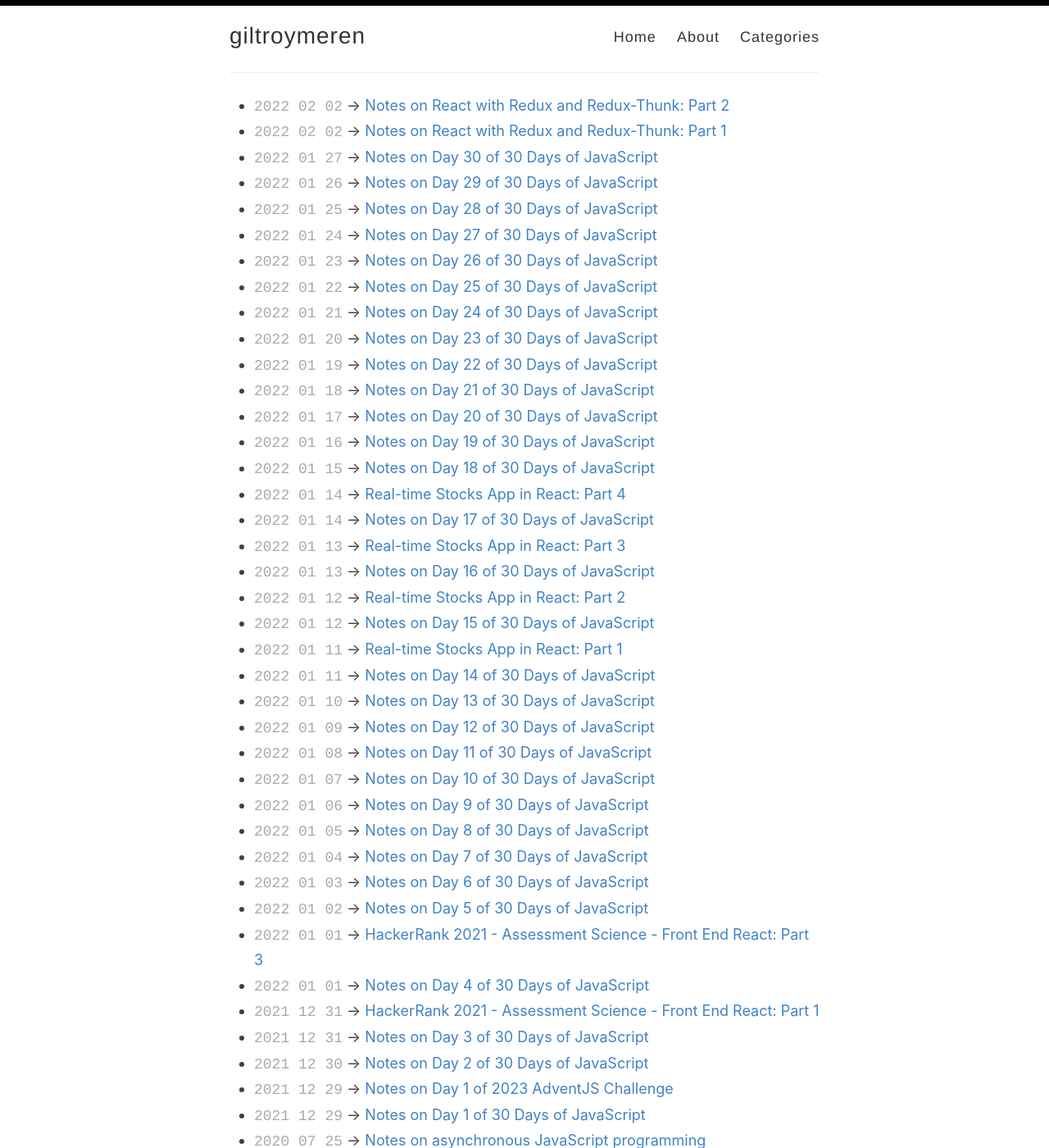
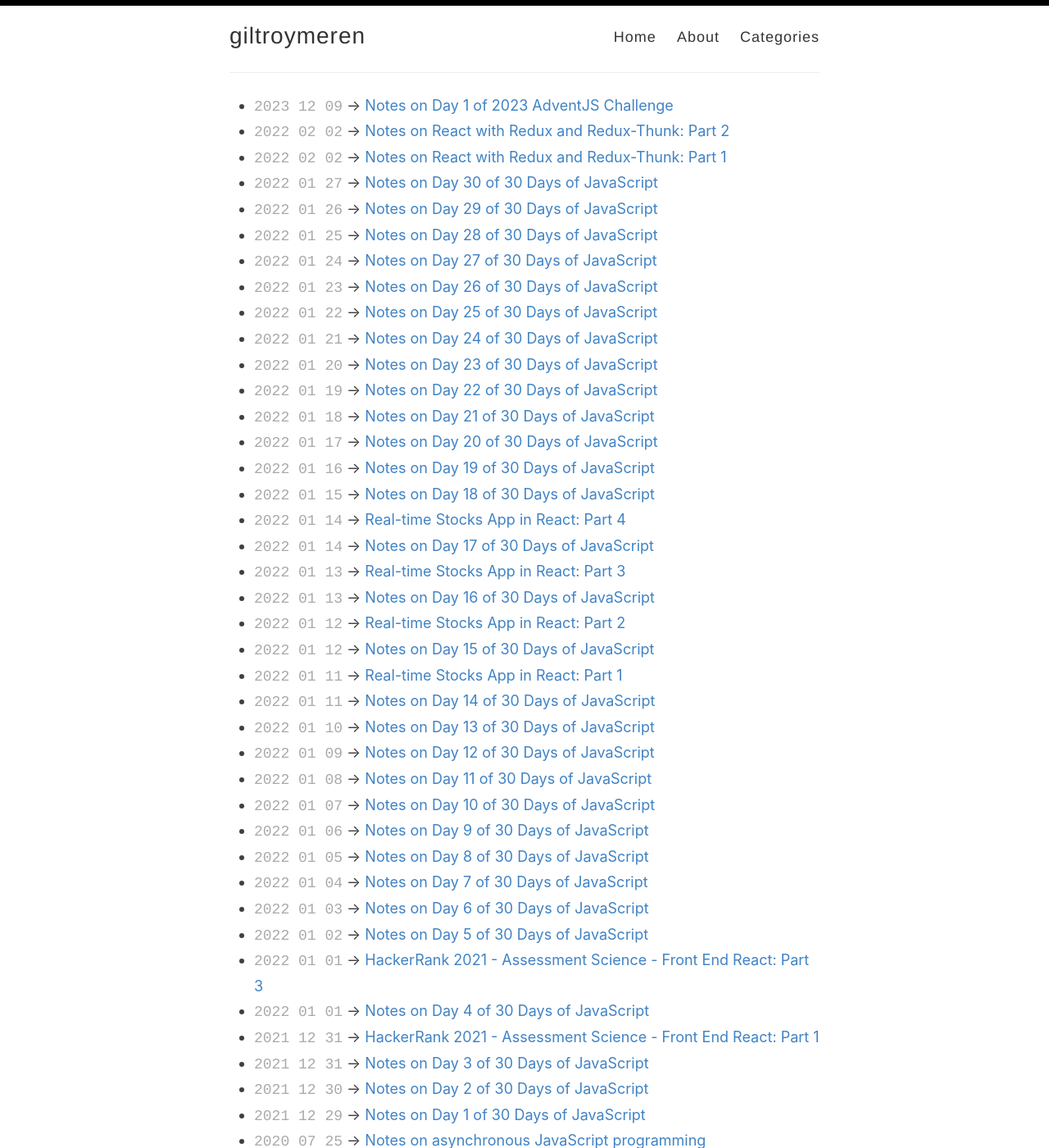
Before and after one commit to giltroymeren/giltroymeren.github.io, a Jekyll site: the page built from index.html, in a window 1280 px wide and 1400 px high. Shown: the whole window at 82% size. Built offline with Jekyll 4.4.1, drawn with Linux system fonts in a browser that asks for light colours; the list of posts is cut into pages by our own code.

Commit message:
[POST] Fix date

```diff
--- a/_posts/2023-12-09-notes-on-day-1-of-2023-adventjs-challenge.markdown
+++ b/_posts/2023-12-09-notes-on-day-1-of-2023-adventjs-challenge.markdown
@@ -1,7 +1,7 @@
 ---
 layout: post
 title: "Notes on Day 1 of 2023 AdventJS Challenge"
-date: 2021-12-29
+date: 2023-12-09
 categories: notes series javascript adventjs2023
 ---
 
```
